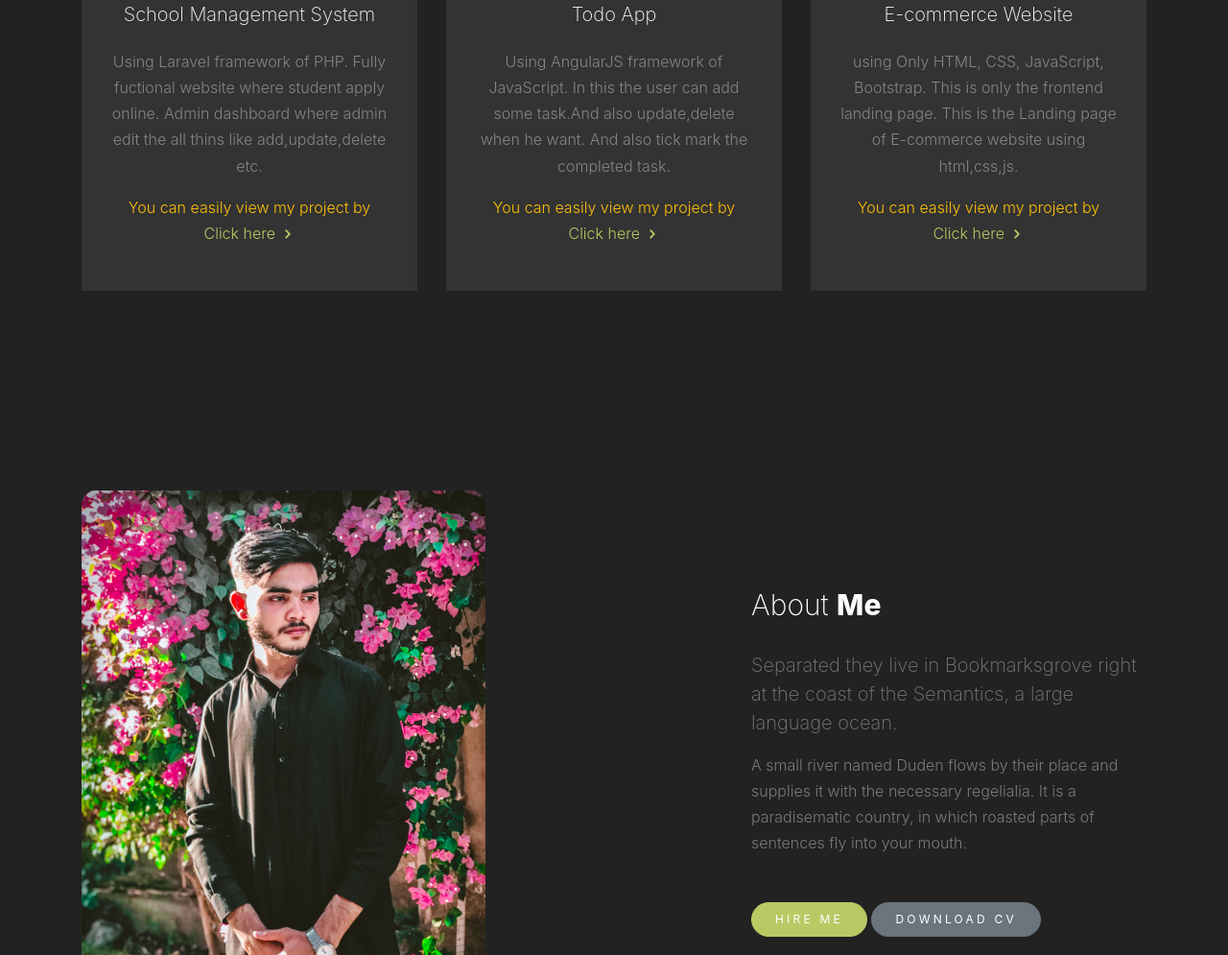
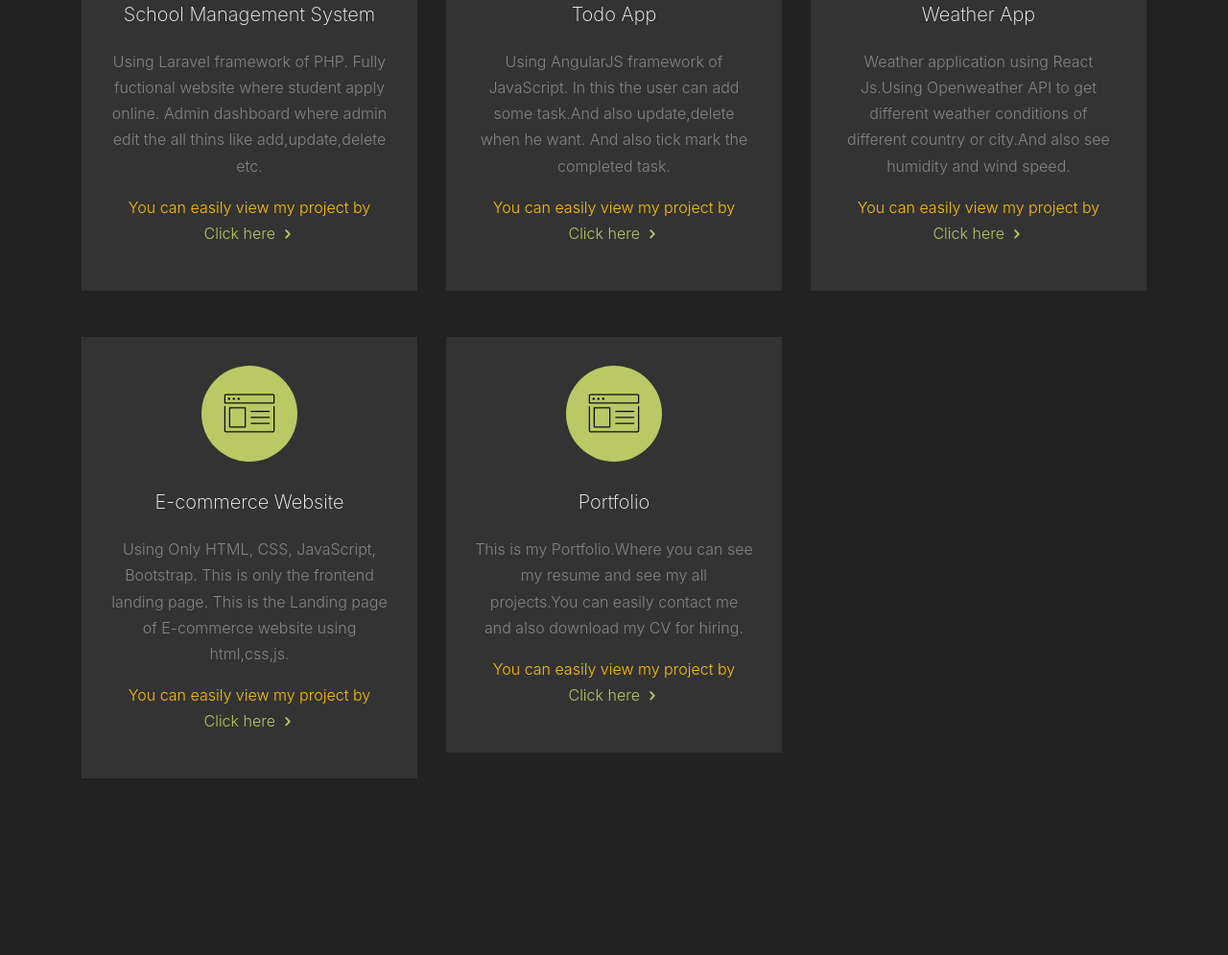
Before and after one commit to notalihassan/portfolio, a plain HTML site: page index.html in a window 1280 px wide. Shown: the part 2275-3270 px from the top of the page at 96% size. Drawn offline with nearby package versions, Linux system fonts and the light colour scheme; files whose address does not match are found by name.

Commit message:
Update index.html

```diff
--- a/index.html
+++ b/index.html
@@ -300,7 +300,7 @@
     </section> -->
     <!-- .section -->
 
-    <section class="site-section" id="section-portfolio">
+      <section class="site-section" id="section-portfolio">
       <div class="container">
         <div class="row mb-4">
           <div class="col-md-12">
@@ -370,9 +370,35 @@
               <span class="icon">
                 <span class="icon-browser2"></span>
               </span>
+              <h3 class="mb-4">Weather App</h3>
+              <p>
+                Weather application using React Js.Using Openweather API to get
+                different weather conditions of different country or city.And
+                also see humidity and wind speed.
+              </p>
+              <span class="text-warning"
+                >You can easily view my project by
+              </span>
+              <p>
+                <a
+                  href="https://notalihassan.github.io/weather-app/"
+                  class="site-link"
+                  >Click here <i class="icon-chevron-right"></i
+                ></a>
+              </p>
+            </div>
+          </div>
+          <div class="col-md-6 col-lg-4 text-center mb-5">
+            <div
+              class="site-service-item site-animate"
+              data-animate-effect="fadeIn"
+            >
+              <span class="icon">
+                <span class="icon-browser2"></span>
+              </span>
               <h3 class="mb-4">E-commerce Website</h3>
               <p>
-                using Only HTML, CSS, JavaScript, Bootstrap. This is only the
+                Using Only HTML, CSS, JavaScript, Bootstrap. This is only the
                 frontend landing page. This is the Landing page of E-commerce
                 website using html,css,js.
               </p>
@@ -382,6 +408,32 @@
               <p>
                 <a
                   href="https://notalihassan.github.io/alleyrhythm/"
+                  class="site-link"
+                  >Click here <i class="icon-chevron-right"></i
+                ></a>
+              </p>
+            </div>
+          </div>
+          <div class="col-md-6 col-lg-4 text-center mb-5">
+            <div
+              class="site-service-item site-animate"
+              data-animate-effect="fadeIn"
+            >
+              <span class="icon">
+                <span class="icon-browser2"></span>
+              </span>
+              <h3 class="mb-4">Portfolio</h3>
+              <p>
+                This is my Portfolio.Where you can see my resume and see my all
+                projects.You can easily contact me and also download my CV for
+                hiring.
+              </p>
+              <span class="text-warning"
+                >You can easily view my project by
+              </span>
+              <p>
+                <a
+                  href="https://alihassan-portfolio.vercel.app/"
                   class="site-link"
                   >Click here <i class="icon-chevron-right"></i
                 ></a>
```
